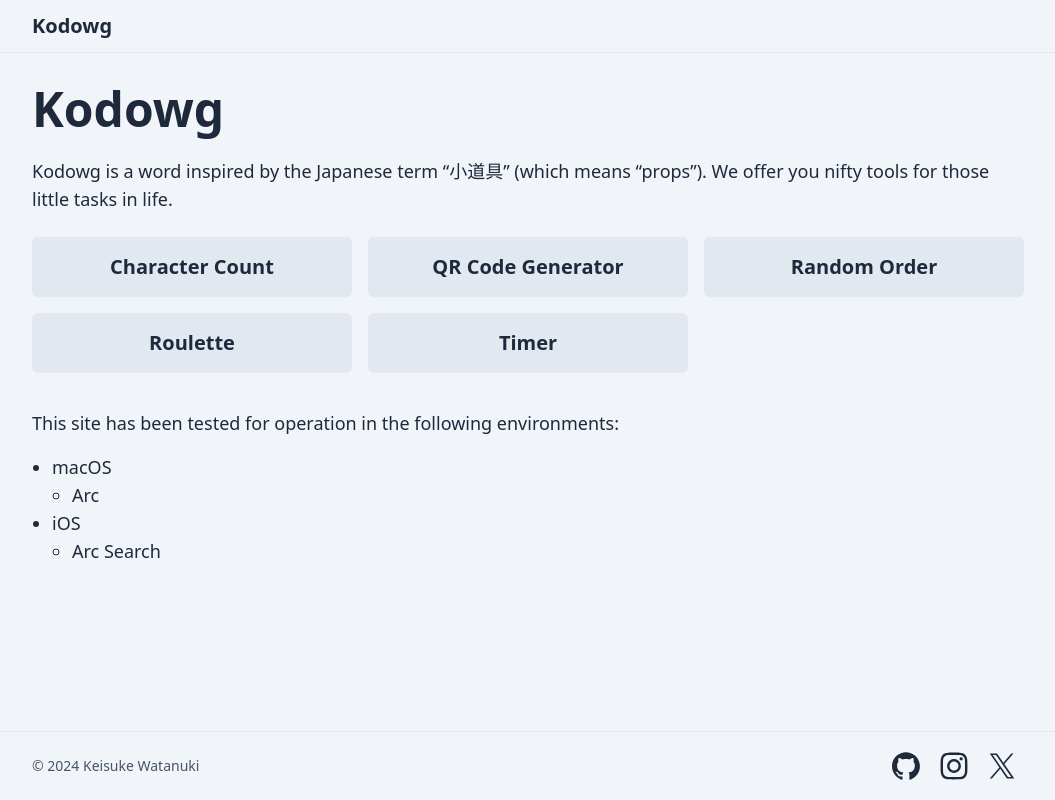
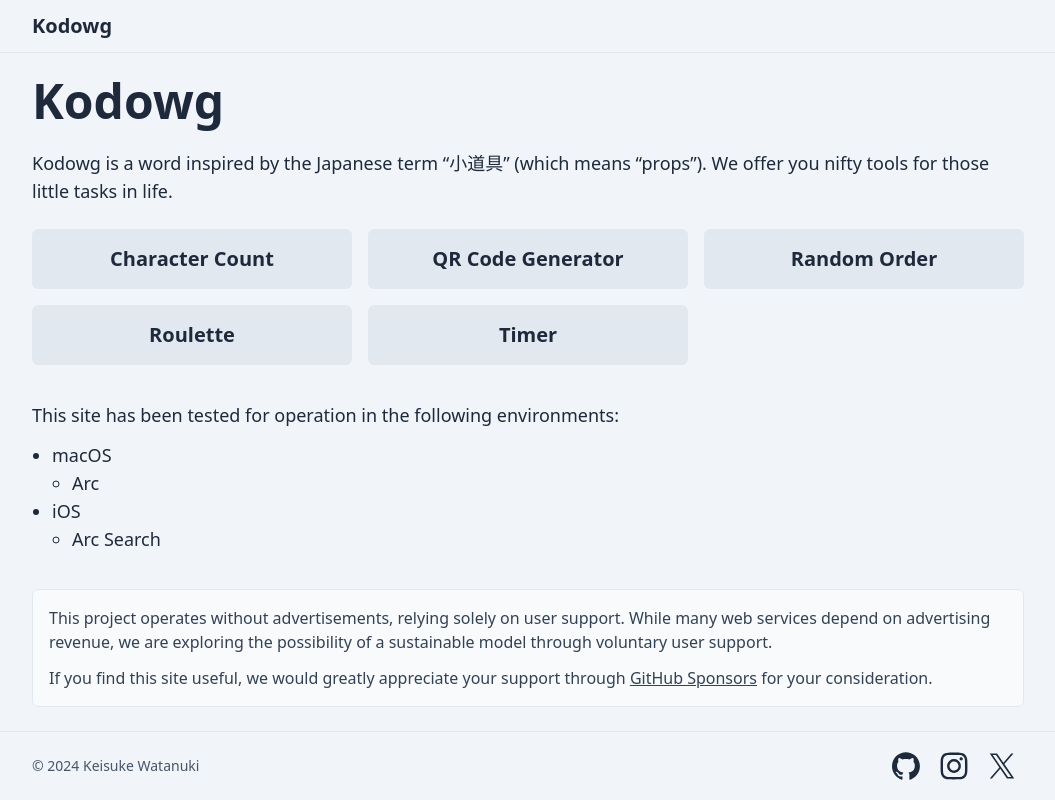
Before and after one commit to kskwtnk/kodowg, a SvelteKit app: page / in a window 1280 px wide. Shown: the whole page, without its empty margins (112-1167 px from the left). Built offline with nearby package versions, Linux system fonts and the light colour scheme.

Commit message:
Add and place SupportSection component

```diff
--- /dev/null
+++ b/src/lib/components/SupportSection.svelte
@@ -0,0 +1,32 @@
+<script lang="ts">
+	interface Props {
+		i18nText: {
+			support: {
+				description: string;
+				cta: string;
+				closing: string;
+			};
+		};
+	}
+	let { i18nText }: Props = $props();
+</script>
+
+<div
+	class="grid gap-y-3 rounded-md border border-slate-200 bg-slate-50 p-4 text-base text-slate-700"
+>
+	<p>
+		{i18nText.support.description}
+	</p>
+	<p>
+		{i18nText.support.cta}
+		<a
+			href="https://github.com/sponsors/xrxoxcxox"
+			class="underline hover:text-blue-600"
+			target="_blank"
+			rel="nofollow"
+		>
+			GitHub Sponsors
+		</a>
+		{i18nText.support.closing}
+	</p>
+</div>
--- /dev/null
+++ b/src/lib/i18n/support.ts
@@ -0,0 +1,18 @@
+export const supportText = {
+	en: {
+		support: {
+			description:
+				"This project operates without advertisements, relying solely on user support. While many web services depend on advertising revenue, we are exploring the possibility of a sustainable model through voluntary user support.",
+			cta: "If you find this site useful, we would greatly appreciate your support through",
+			closing: " for your consideration.",
+		},
+	},
+	ja: {
+		support: {
+			description:
+				"このサイトは、広告を掲載せずユーザーの皆様からの支援のみで運営を試みるプロジェクトです。多くのウェブサービスが広告収入に依存する中、ユーザーの皆様の自発的な支援による持続可能なモデルの可能性を探っています。",
+			cta: "もし当サイトが有用だと感じていただけましたら、",
+			closing: "を通じてのご支援をご検討いただければ幸いです。",
+		},
+	},
+};
--- a/src/routes/[[lang]]/+layout.server.ts
+++ b/src/routes/[[lang]]/+layout.server.ts
@@ -1,13 +1,17 @@
+import { supportText } from "$lib/i18n/support";
+
 const i18nText = {
 	en: {
 		author: "Keisuke Watanuki",
 		description:
 			"Kodowg is a word inspired by the Japanese term “小道具” (which means “props”). We offer you nifty tools for those little tasks in life.",
+		...supportText.en,
 	},
 	ja: {
 		author: "綿貫 佳祐",
 		description:
 			"Kodowgは日本語の「小道具」にインスパイアされた言葉です。日常のちょっとしたタスクに便利なツールを提供します。",
+		...supportText.ja,
 	},
 };
 
--- a/src/routes/[[lang]]/+layout.svelte
+++ b/src/routes/[[lang]]/+layout.svelte
@@ -2,6 +2,7 @@
 	import { page } from "$app/stores";
 	import Footer from "$lib/components/Footer.svelte";
 	import Header from "$lib/components/Header.svelte";
+	import SupportSection from "$lib/components/SupportSection.svelte";
 	import "../../app.css";
 
 	let { data, children } = $props();
@@ -22,9 +23,14 @@
 </svelte:head>
 
 <Header {lang} />
-<main
-	class="mx-auto grid w-full max-w-screen-lg grow items-start gap-y-12 px-4 py-8"
+<div
+	class="mx-auto flex w-full max-w-screen-lg grow flex-col gap-y-6 px-4 py-6"
 >
-	{@render children_render?.()}
-</main>
+	<main>
+		{@render children_render?.()}
+	</main>
+	<aside class="mt-auto">
+		<SupportSection {i18nText} />
+	</aside>
+</div>
 <Footer author={i18nText.author} />
--- a/src/routes/[[lang]]/+page.svelte
+++ b/src/routes/[[lang]]/+page.svelte
@@ -27,7 +27,7 @@
 			{/each}
 		</div>
 	</div>
-	<div class="grid gap-y-4 rounded-md">
+	<div class="grid gap-y-3">
 		<p>{i18nText.note}</p>
 		<ul class="list-disc pl-5">
 			<li>
```
